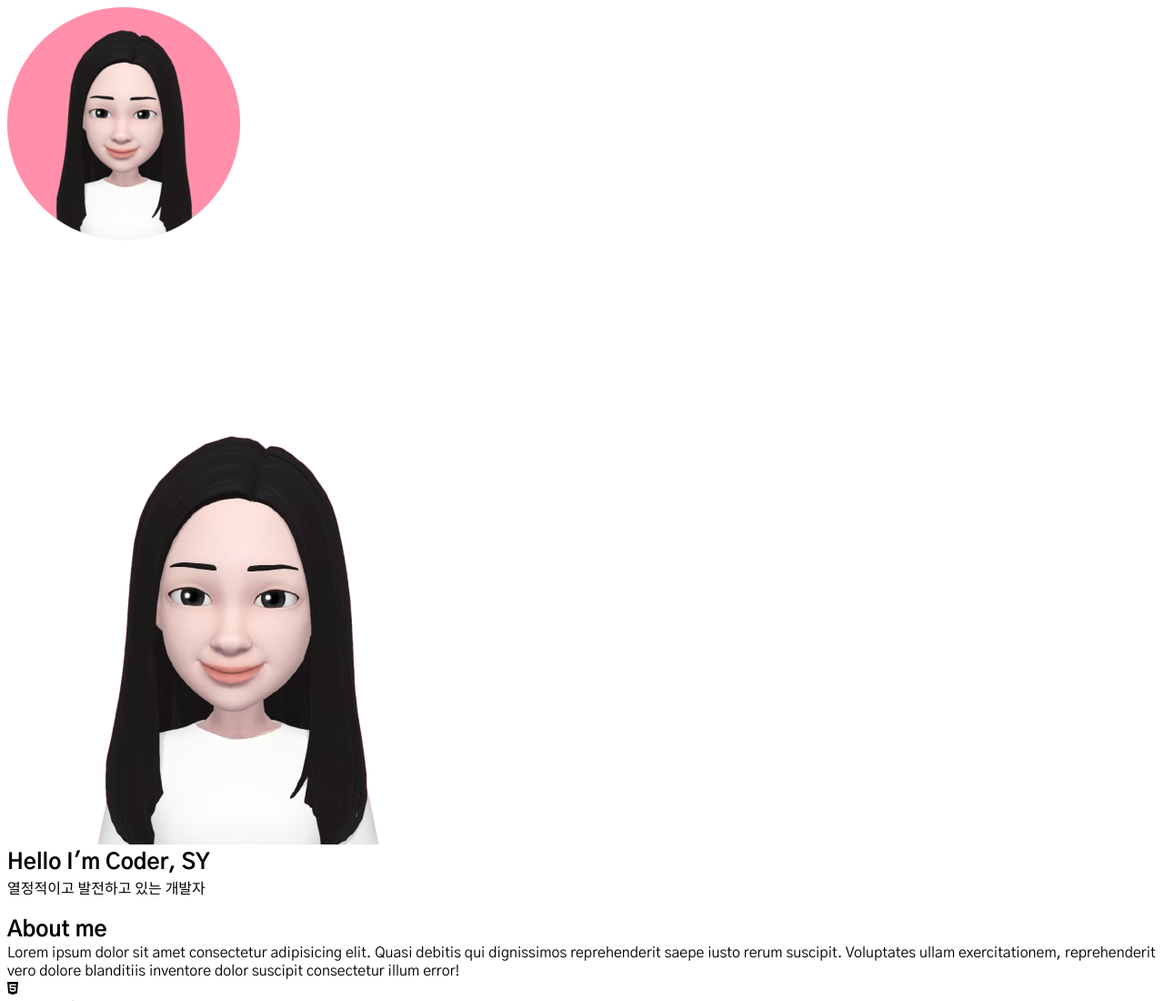
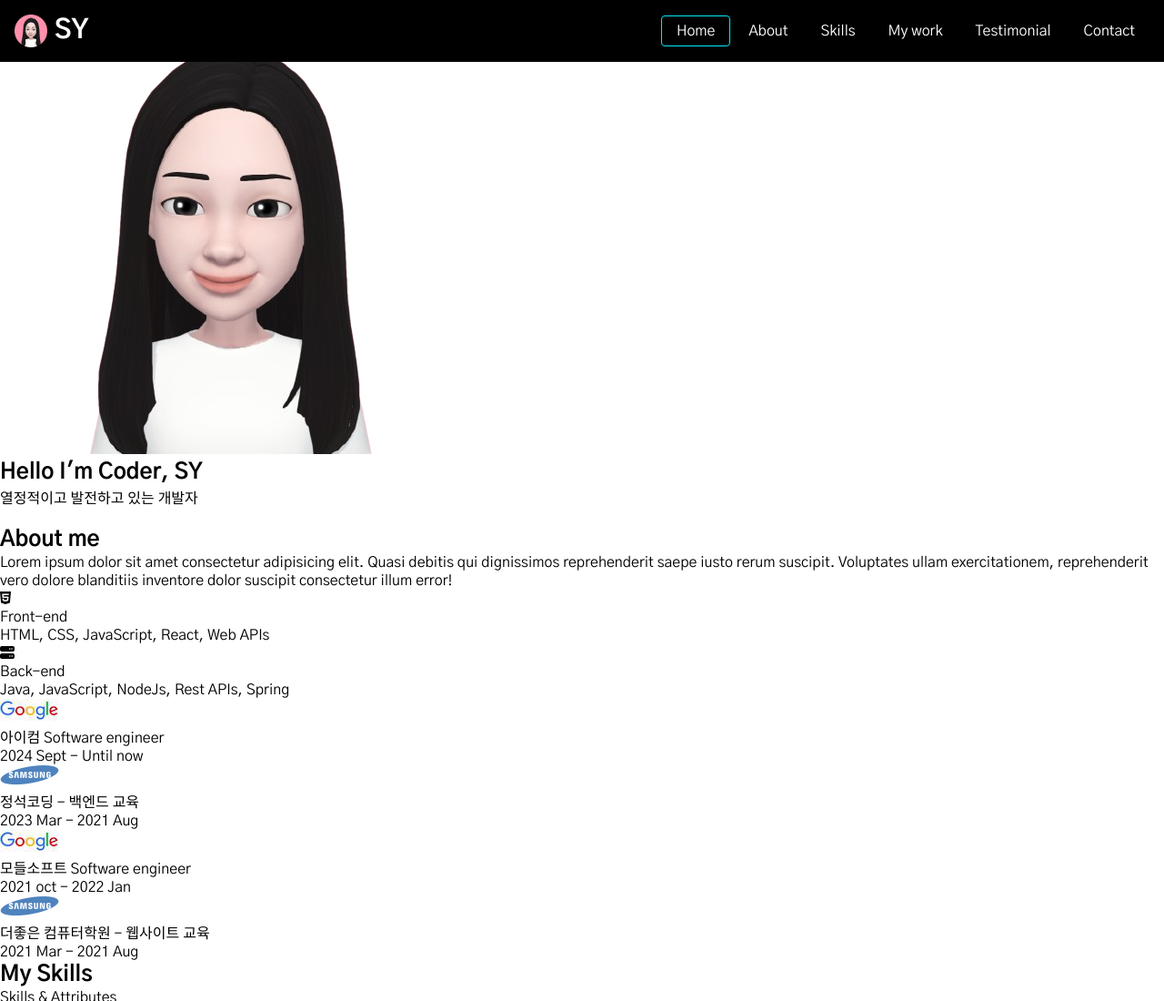
Before and after one commit to so-repo/portfolio, a plain HTML site: page index.html in a window 1280 px wide. Shown: the top 1100 px of the page at 91% size. Drawn offline with Linux system fonts and the light colour scheme.

Commit message:
CSS-Header

```diff
--- a/css/style.css
+++ b/css/style.css
@@ -22,6 +22,7 @@
 
 body{
   font-family:'Gothic A1', sans-serif;
+  margin: 0px;
 }
 
 h1,
@@ -51,3 +52,48 @@ button{
 button:focus{
   outline: 1px solid var(--color-accent);
 }
+
+/* Header */
+.header{
+  position: fixed;
+  top: 0;
+  background-color: black;
+  width: 100%;
+  padding: 1rem;
+  display: flex;
+  justify-content: space-between;
+  align-items: center;
+}
+
+.header__logo {
+  display: flex;
+  align-items: center;
+  gap: 8px;
+}
+
+.header__logo__img{
+  width: 36px;
+  height: 36px;
+}
+
+.header__logo__title{
+  font-size: 1.8rem;
+}
+
+.header__menu{
+  display: flex;
+  gap: 4px;
+}
+
+.header__menu__item{
+  padding: 8px 16px;
+}
+
+.header__menu__item:hover {
+  border-bottom: 1px solid var(--color-accent);
+}
+/* 사용자가 바라보는 section에 오면 해당 메뉴가 선택되도록 해줌 */
+.header__menu__item.active{
+  border: 1px solid var(--color-accent);
+  border-radius: 4px;
+}
--- a/index.html
+++ b/index.html
@@ -27,19 +27,21 @@
 </head>
 <body>
   <!-- Header -->
-  <header>
-    <div>
-      <img src="images/favicon.ico" alt="">
-      <h1><a href="#">SY</a></h1>
+  <header class="header">
+    <div class="header__logo">
+      <img class="header__logo__img" src="images/favicon.ico" alt="">
+      <h1 class="header__logo__title"><a href="#">SY</a></h1>
     </div>
     <nav>
-      <ul>
-        <li><a href="#home">Home</a></li>
-        <li><a href="#about">About</a></li>
-        <li><a href="#skills">Skills</a></li>
-        <li><a href="#work">My work</a></li>
-        <li><a href="#testimonials">Testimonial</a></li>
-        <li><a href="#contact">Contact</a></li>
+      <!--성능을위해 <li> 또는 <a> 구체적이게 선택하도록 class 써줌.-->
+      <!-- 사용자가 바라보는 section에 오면 해당 메뉴가 활성화(표시)되도록 class에 active 추가 -->
+      <ul class="header__menu">
+        <li><a class="header__menu__item active" href="#home">Home</a></li>
+        <li><a class="header__menu__item" href="#about">About</a></li>
+        <li><a class="header__menu__item" href="#skills">Skills</a></li>
+        <li><a class="header__menu__item" href="#work">My work</a></li>
+        <li><a class="header__menu__item" href="#testimonials">Testimonial</a></li>
+        <li><a class="header__menu__item" href="#contact">Contact</a></li>
       </ul>
     </nav>
   </header>
```
